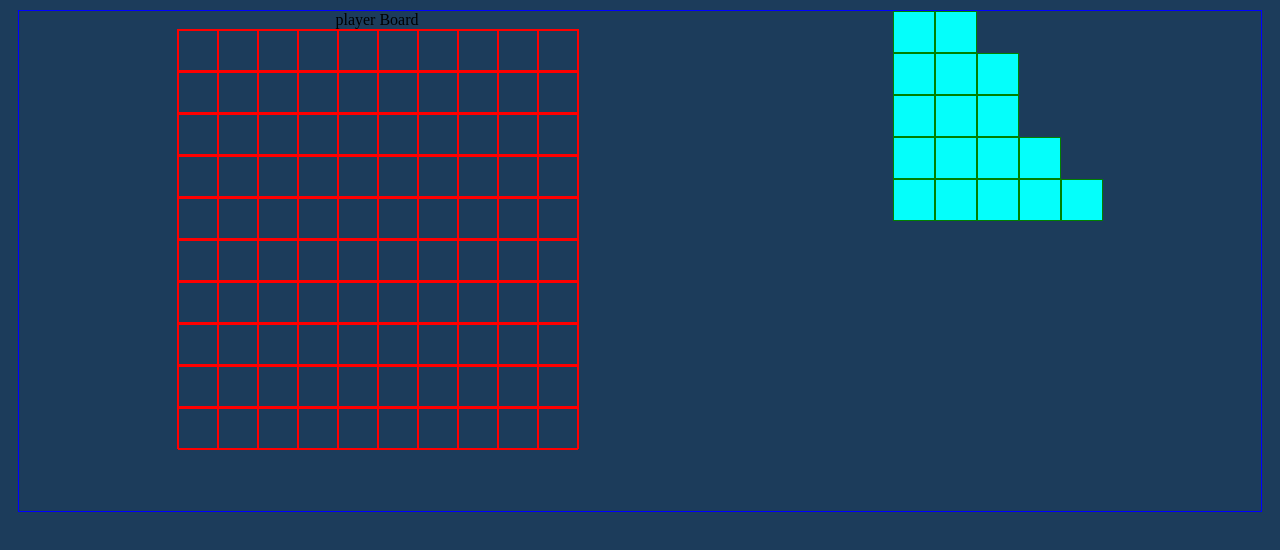
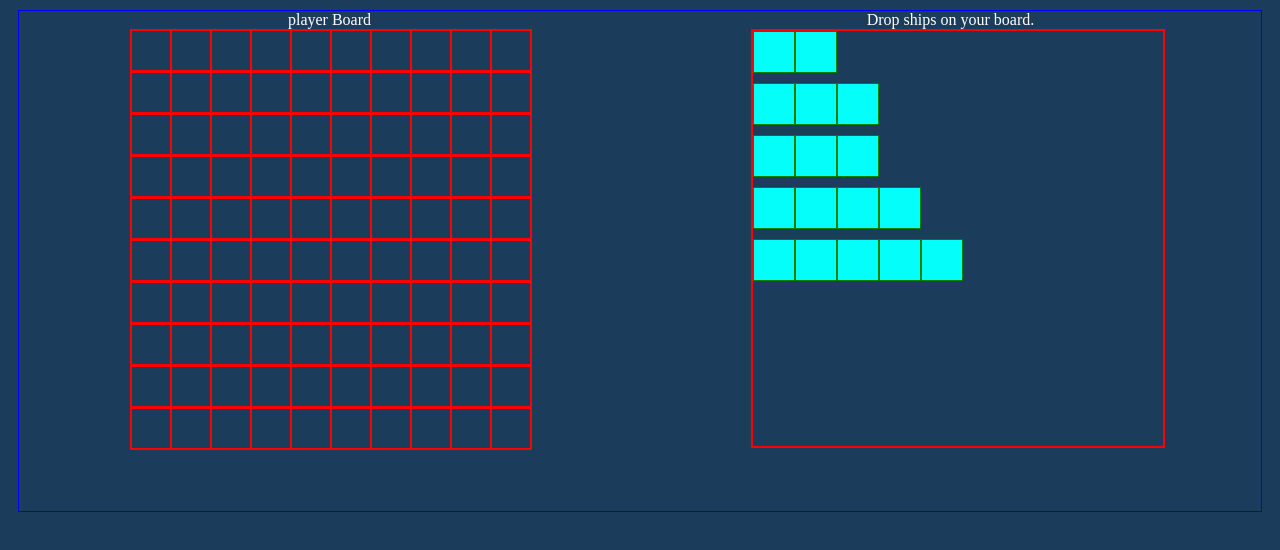
Before and after one commit to sum4n/TheOdinProject-Battleship, a website built with webpack: page dist/index.html in a window 1280 px wide. Built offline with nearby package versions, Linux system fonts and the light colour scheme.

Commit message:
Style dragShipContainer

```diff
--- a/src/generateGameBoardUi.js
+++ b/src/generateGameBoardUi.js
@@ -43,13 +43,20 @@ function generateDraggablePlayerShips() {
   const dragShipContainer = document.createElement("div");
   dragShipContainer.setAttribute("id", "dragShipContainer");
 
+  dragShipContainer.textContent = "Drop ships on your board.";
+
+  const dropShipDiv = document.createElement("div");
+  dropShipDiv.setAttribute("id", "dropShipDiv");
+
   let ship1 = generateShipCells(2, "ship1");
   let ship2 = generateShipCells(3, "ship2");
   let ship3 = generateShipCells(3, "ship3");
   let ship4 = generateShipCells(4, "ship4");
   let ship5 = generateShipCells(5, "ship5");
 
-  dragShipContainer.append(ship1, ship2, ship3, ship4, ship5);
+  dropShipDiv.append(ship1, ship2, ship3, ship4, ship5);
+
+  dragShipContainer.appendChild(dropShipDiv);
 
   return dragShipContainer;
 }
--- a/src/index.js
+++ b/src/index.js
@@ -87,11 +87,11 @@ function handleDrop(e) {
 
   // console.log(e.dataTransfer.getData("text").slice(-5));
   let shipName = e.dataTransfer.getData("text").slice(-5);
-  let dragShipContainerDiv = document.getElementById("dragShipContainer");
-  dragShipContainerDiv.removeChild(document.getElementById(shipName));
+  let dropShipDiv = document.getElementById("dropShipDiv");
+  dropShipDiv.removeChild(document.getElementById(shipName));
 
   // Add ai board and run game after all player ships have been placed.
-  if (dragShipContainerDiv.childElementCount == 0) {
+  if (dropShipDiv.childElementCount == 0) {
     gameBoardDiv.removeChild(document.getElementById("dragShipContainer"));
     gameBoardDiv.appendChild(generateGameBoardUi("ai"));
     populateAiBoard();
--- a/src/styles/style.css
+++ b/src/styles/style.css
@@ -12,10 +12,18 @@ body {
 
 /* player and ai board */
 #player,
-#ai {
+#ai,
+#dragShipContainer {
   height: 420px;
   width: 400px;
   text-align: center;
+  color: white;
+}
+
+#dropShipDiv {
+  border: 2px solid red;
+  height: 415px;
+  width: 410px;
 }
 
 .columnCell {
@@ -47,12 +55,8 @@ body {
   background-color: rgb(218, 137, 137);
 }
 
-#dragDiv {
-  /* display: flex; */
-  /* height: 40px; */
-  /* width: 120px; */
-  /* border: 1px solid green; */
-  /* background-color: rgb(4, 255, 251); */
+.dragDiv {
+  margin-bottom: 10px;
 }
 
 .dragHorizontal {
```
Also changed, not shown: dist/main.js.
